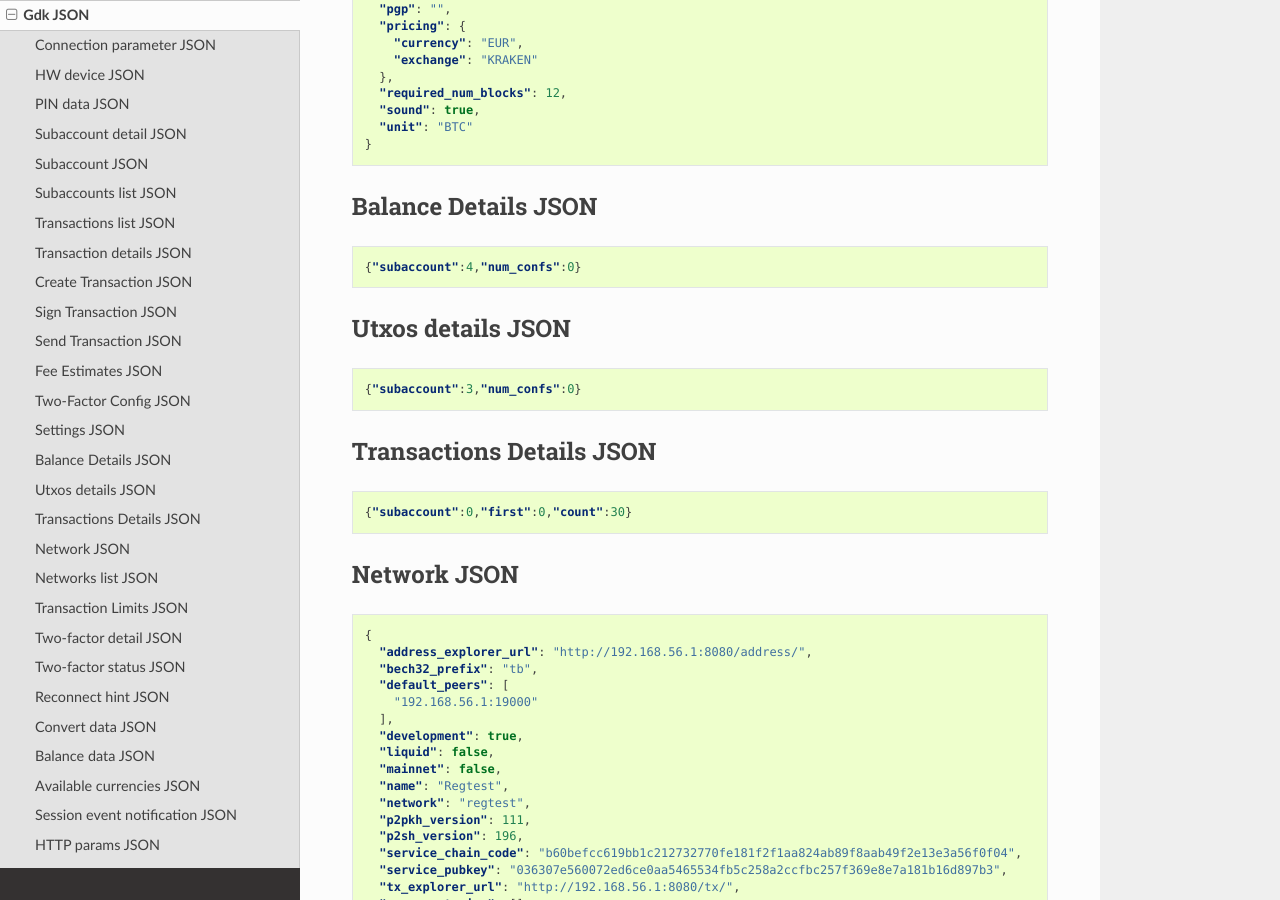
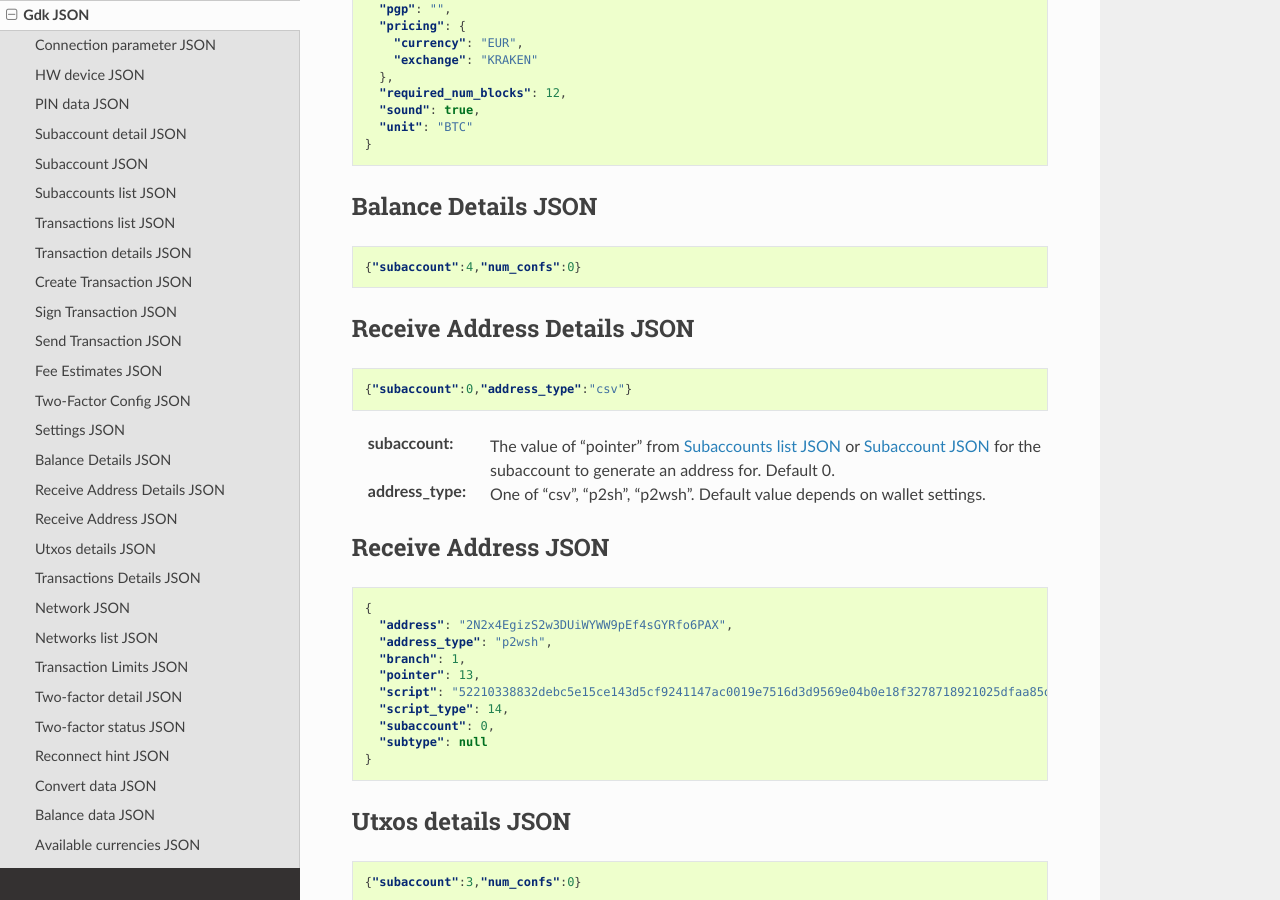
Before and after one commit to Blockstream/gdk, a Sphinx documentation site: the page built from docs/source/gdk-json.rst, in a window 1280 px wide and 900 px high, scrolled down 9884 px. Built offline with Sphinx 7.4.7 and the Read the Docs theme 2.0.0, drawn with Linux system fonts in a browser that asks for light colours; pages that are not in the unit, such as notebooks, are missing from menus.

Commit message:
Change get_receive_address to take and return json
Allows passing address type as input parameter.
Return extra potentially useful information from the server.
For consistency all functions should take and return json.

```diff
--- a/docs/source/gdk-json.rst
+++ b/docs/source/gdk-json.rst
@@ -638,6 +638,40 @@ Balance Details JSON
 
 
 
+.. _receive-address-details:
+
+Receive Address Details JSON
+----------------------------
+
+.. code-block:: json
+
+  {"subaccount":0,"address_type":"csv"}
+
+:subaccount: The value of "pointer" from :ref:`subaccount-list` or :ref:`subaccount-detail` for the subaccount to generate an address for. Default 0.
+:address_type: One of "csv", "p2sh", "p2wsh". Default value depends on wallet settings.
+
+
+
+.. _receive-address:
+
+Receive Address JSON
+--------------------
+
+.. code-block:: json
+
+  {
+    "address": "2N2x4EgizS2w3DUiWYWW9pEf4sGYRfo6PAX",
+    "address_type": "p2wsh",
+    "branch": 1,
+    "pointer": 13,
+    "script": "52210338832debc5e15ce143d5cf9241147ac0019e7516d3d9569e04b0e18f3278718921025dfaa85d64963252604e1b139b40182bb859a9e2e1aa2904876c34e82158d85452ae",
+    "script_type": 14,
+    "subaccount": 0,
+    "subtype": null
+  }
+
+
+
 .. _unspent-utxos-details:
 
 Utxos details JSON
```
Also changed, not shown: 9 other files.
